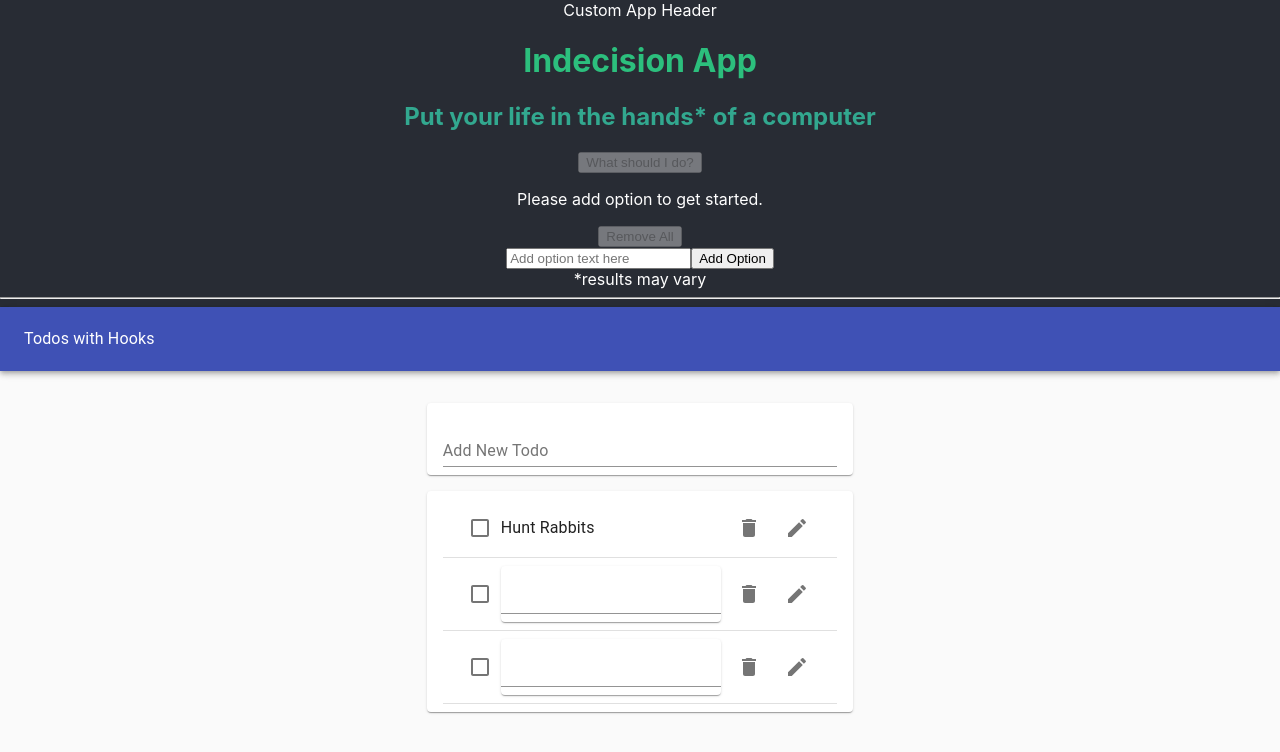
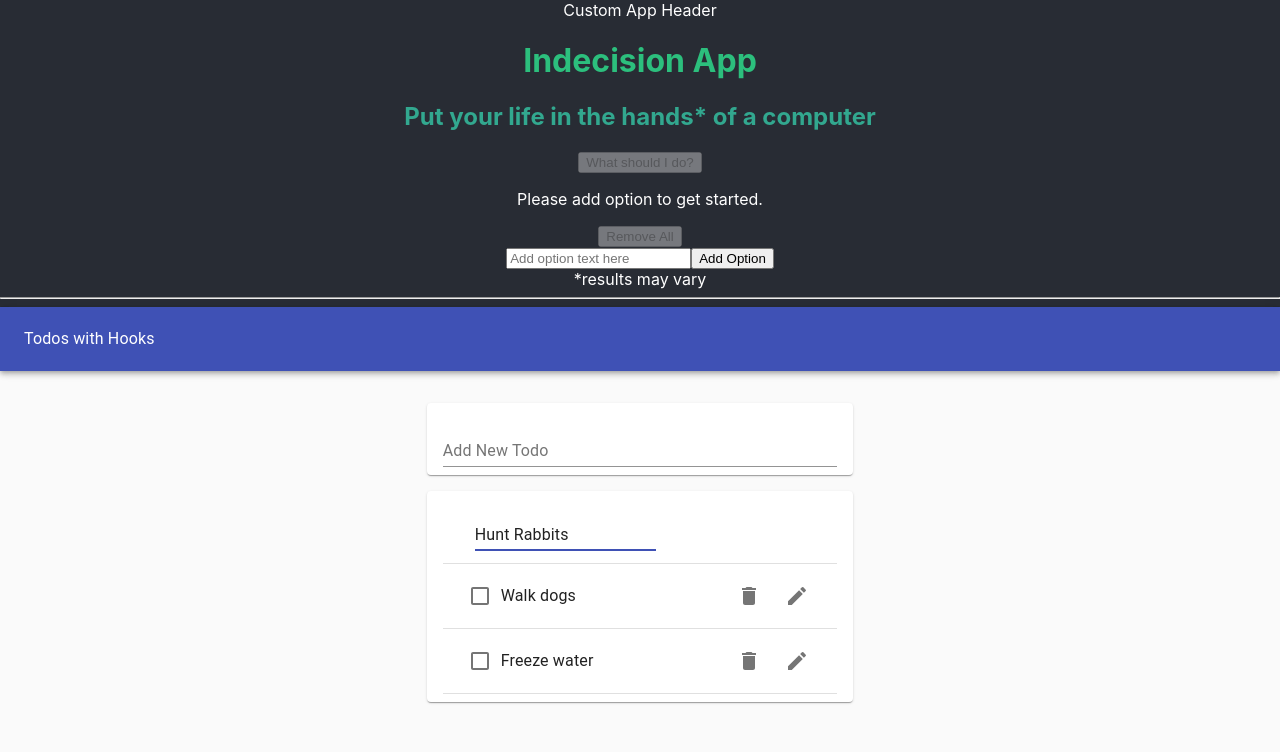
Before and after one commit to ghigbie/airtech-challenge-practice, a React (Create React App) app: page / in a window 1280 px wide. Both pictures are taken after a click on the button 797 px from the left and 534 px from the top of the page. Shown: the top 752 px of the page. Built offline with nearby package versions, Linux system fonts and the light colour scheme.

Commit message:
Add edit fucntion

```diff
--- a/src/components/todo_list/EditTodoForm.js
+++ b/src/components/todo_list/EditTodoForm.js
@@ -1,26 +1,32 @@
-import { Paper, TextField} from "@material-ui/core";
+import { TextField} from "@material-ui/core";
 import useInputState from './hooks/useInputState';
 
-const EditTodoForm = ({editTodo}) => {
-    const [value, handleChange, reset] = useInputState();
+const formStyles = {
+    marginLeft: "1rem",
+    width: "50%"
+}
+
+const EditTodoForm = ({editTodo, id, task, toggleIsEditing}) => {
+    const [value, handleChange, reset] = useInputState(task);
 
     return (
-        <Paper>
             <form
                 onSubmit={ e => {
                     e.preventDefault()
-                    editTodo(value);
+                    editTodo(value, id);
+                    toggleIsEditing();
                     reset();
                 }}
+                style={formStyles}
             >
                 <TextField
                     value={value}
                     onChange={handleChange}
                     margin="normal"
                     fullWidth
+                    autoFocus
                 />
             </form>
-        </Paper>
     )
 }
 
--- a/src/components/todo_list/Todo.js
+++ b/src/components/todo_list/Todo.js
@@ -1,26 +1,34 @@
-import {useState} from 'react';
 import { ListItem,  Divider, ListItemText, Checkbox, ListItemSecondaryAction, IconButton} from "@material-ui/core";
 import {Delete, Edit} from "@material-ui/icons"
 import EditTodoForm from './EditTodoForm';
+import useToggleState from './hooks/useToggleState';
 
 const Todo = ({ task, completed, id, deleteTodo, editTodo, toggleCompleted }) => {
-    const [isSet, setIsSet] = useState(false)
+    const [isEditing, toggleIsEditing] = useToggleState();
 
     return (
         <>
-            <ListItem>
+            <ListItem style={{height: "64px"}}>
+            { isEditing ?
+               (<EditTodoForm
+                    editTodo={editTodo}
+                    toggleIsEditing={toggleIsEditing}
+                    task={task}
+                    id={id}
+                />)
+               :
+               (<>
                 <Checkbox
                     tabIndex={-1}
                     checked={completed}
                     onClick={() => toggleCompleted(id)}
                 />
-                {isSet ?
-                    (<ListItemText style={{textDecoration: completed ? "line-through" : "none"}}>
-                        {task}
-                    </ListItemText>)
-                    :
-                    (<EditTodoForm editTodo={editTodo} id={id}/>)
-                }
+                <ListItemText
+                    style={{textDecoration: completed ? "line-through" : "none"}}
+                    onClick={toggleIsEditing}
+                >
+                    {task}
+                </ListItemText>
                 <ListItemSecondaryAction>
                     <IconButton
                         aria-label="delete"
@@ -30,11 +38,13 @@ const Todo = ({ task, completed, id, deleteTodo, editTodo, toggleCompleted }) =>
                     </IconButton>
                     <IconButton
                         aria-label="edit"
-                        onClick={() => setIsSet(!isSet)}
+                        onClick={toggleIsEditing}
                     >
                         <Edit/>
                     </IconButton>
                 </ListItemSecondaryAction>
+               </>)
+            }
             </ListItem>
             <Divider/>
         </>
--- a/src/components/todo_list/TodoList.js
+++ b/src/components/todo_list/TodoList.js
@@ -10,7 +10,6 @@ const TodoList = ({todos, todoFunctions}) => {
                         {...todo}
                         {...todoFunctions}
                         key={todo.id}
-
                     />
                 ))}
             </List>
--- a/src/components/todo_list/TodoListHooks.js
+++ b/src/components/todo_list/TodoListHooks.js
@@ -18,7 +18,6 @@ const TodoListHooks = () => {
         {id: uuidv4(), task: 'Freeze water', completed: false},
     ];
     const [todos, setTodos] = useState(initialTodos);
-    console.log(todos);
 
     const addTodo = task => setTodos([...todos, {id: uuidv4(), task: task, completed: false}]);
 
@@ -26,12 +25,7 @@ const TodoListHooks = () => {
 
     const toggleCompleted = id => setTodos(todos.map( todo => todo.id === id ? {...todo, completed: !todo.completed} : todo));
 
-
-    const editTodo = (newTask, id)=> {
-        const editedTodo = todos.filter(todo => todo.id === id);
-        editedTodo.task = newTask;
-        setTodos([...todos, editTodo]);
-    }
+    const editTodo = (newTask, id)=> setTodos(todos.map(todo => todo.id === id ? {...todo, task: newTask} : todo));
 
     const todoFunctions = { addTodo, deleteTodo, toggleCompleted, editTodo};
 
@@ -46,7 +40,7 @@ const TodoListHooks = () => {
                         <Typography color='inherit'>Todos with Hooks</Typography>
                     </Toolbar>
             </AppBar>
-            <Grid container justify='center'>
+            <Grid container justifyContent='center'>
                 <Grid item xs={11} md={8} lg={4} style={{marginTop: '1rem'}}>
                     <TodoForm addTodo={addTodo} />
                     <TodoList
--- /dev/null
+++ b/src/components/todo_list/hooks/useToggleState.js
@@ -0,0 +1,10 @@
+import {useState} from 'react';
+const useToggleState = (initialVal = false) => {
+    const [state, setState]= useState(initialVal);
+    const toggle = () => {
+        setState(!state);
+    }
+    return [state, toggle];
+}
+
+export default useToggleState;
```
